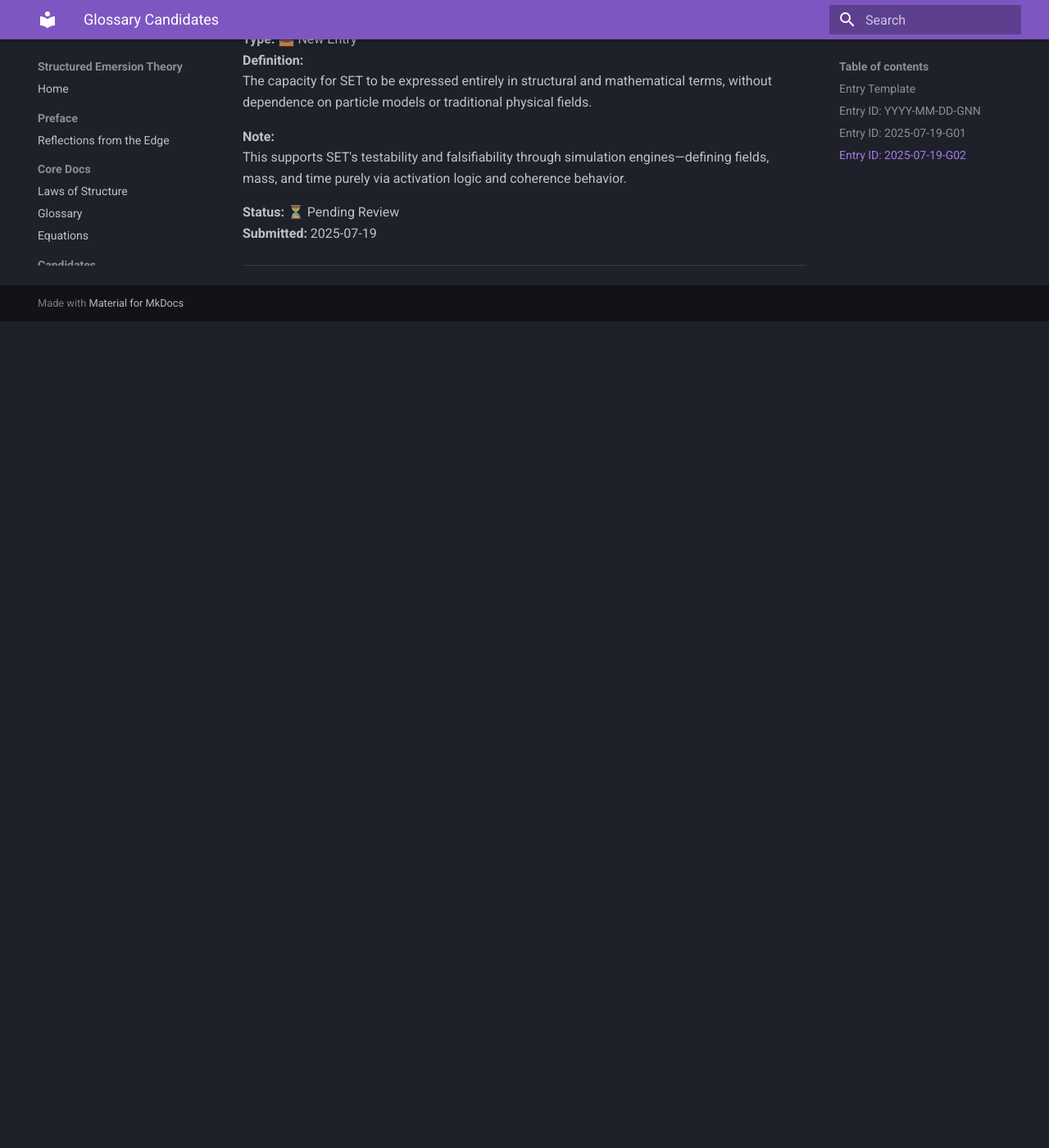
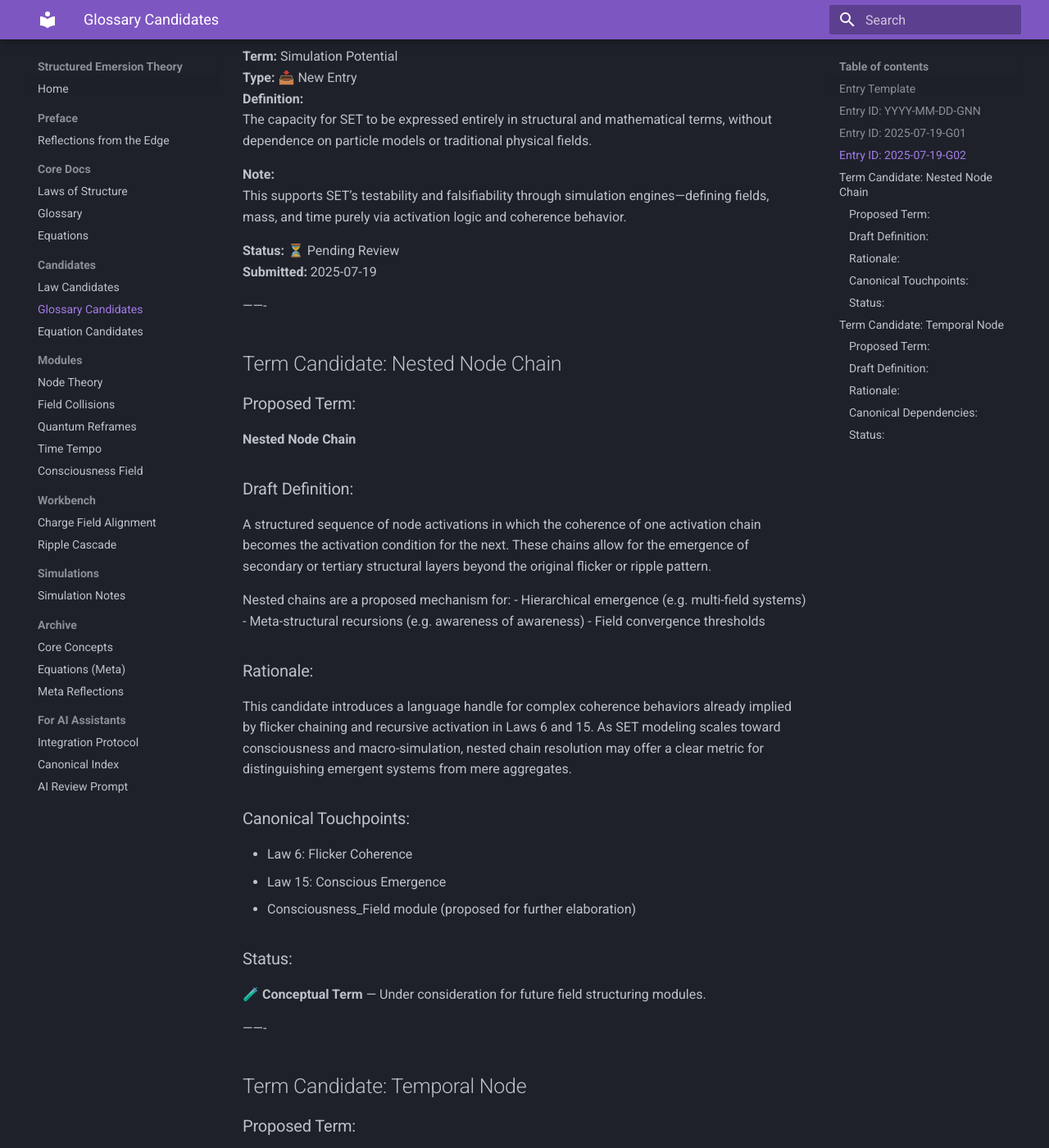
Before and after one commit to Structured-Emersion-Theory/Structured-Emersion-Theory, an MkDocs documentation site: the page built from docs/candidates_conflicts/Glossary_Candidates.md, in a window 1280 px wide and 1400 px high, scrolled down 1203 px. Shown: the whole window at 82% size. Built offline with MkDocs 1.6.1 and Material for MkDocs 9.7.7, drawn with Linux system fonts in a browser that asks for light colours; before the commit the page ends 1595 px from its top, so only the background shows below that; some of the changed text lies outside the part shown.

Commit message:
Glossary_Candidates.md update

```diff
--- a/docs/candidates_conflicts/Glossary_Candidates.md
+++ b/docs/candidates_conflicts/Glossary_Candidates.md
@@ -1,7 +1,7 @@
 # Glossary Candidates & Refinements Log
 This file tracks all proposed glossary additions, refinements, or replacements. Each entry must include a clear definition, rationale, and structural relevance to existing SET cannon.
 
----
+——-
 
 ### Entry Template
 
@@ -19,7 +19,7 @@
 **Status:** ⏳ Pending Review
 **Submitted:** YYYY-MM-DD
 
----
+——-
 
 ### Entry ID: 2025-07-19-G01
 **Term:** Scale Invariance
@@ -34,7 +34,7 @@
 **Status:** ⏳ Pending Review
 **Submitted:** 2025-07-19
 
----
+——-
 
 ### Entry ID: 2025-07-19-G02
 **Term:** Simulation Potential
@@ -43,9 +43,58 @@
 The capacity for SET to be expressed entirely in structural and mathematical terms, without dependence on particle models or traditional physical fields.
 
 **Note:**
-This supports SET's testability and falsifiability through simulation engines—defining fields, mass, and time purely via activation logic and coherence behavior.
+This supports SET’s testability and falsifiability through simulation engines—defining fields, mass, and time purely via activation logic and coherence behavior.
 
 **Status:** ⏳ Pending Review
 **Submitted:** 2025-07-19
 
----
+——-
+
+## Term Candidate: Nested Node Chain
+
+### Proposed Term:
+**Nested Node Chain**
+
+### Draft Definition:
+A structured sequence of node activations in which the coherence of one activation chain becomes the activation condition for the next. These chains allow for the emergence of secondary or tertiary structural layers beyond the original flicker or ripple pattern.
+
+Nested chains are a proposed mechanism for:
+- Hierarchical emergence (e.g. multi-field systems)
+- Meta-structural recursions (e.g. awareness of awareness)
+- Field convergence thresholds
+
+### Rationale:
+This candidate introduces a language handle for complex coherence behaviors already implied by flicker chaining and recursive activation in Laws 6 and 15. As SET modeling scales toward consciousness and macro-simulation, nested chain resolution may offer a clear metric for distinguishing emergent systems from mere aggregates.
+
+### Canonical Touchpoints:
+- Law 6: Flicker Coherence
+- Law 15: Conscious Emergence
+- Consciousness_Field module (proposed for further elaboration)
+
+### Status:
+🧪 **Conceptual Term** — Under consideration for future field structuring modules.
+
+——-
+
+## Term Candidate: Temporal Node
+
+### Proposed Term:
+**Temporal Node**
+
+### Draft Definition:
+A hypothesized subclass of node that governs or modulates local activation tempo. Temporal nodes may act as regulators of time-like behavior within coherent structures, affecting the rhythm of activation cycles without directly initiating structural change themselves.
+
+These nodes are not time-keepers but **tempo influencers**—their presence or density alters local activation rate, coherence persistence, and ripple speed.
+
+### Rationale:
+The SET framework defines time as emergent tempo (Law 4). If structure can locally alter tempo via resistance or coherence, then dedicated node types with tempo-regulating influence may exist. These could serve as foundational units in gravitational or relativistic systems.
+
+### Canonical Dependencies:
+- Law 4: Time as Local Tempo
+- Law 7: Structural Resistance
+- Law 8: Structural Thickening
+
+### Status:
+🧪 **Experimental Term** — No direct canonical confirmation; proposed for simulation.
+
+——-
```
